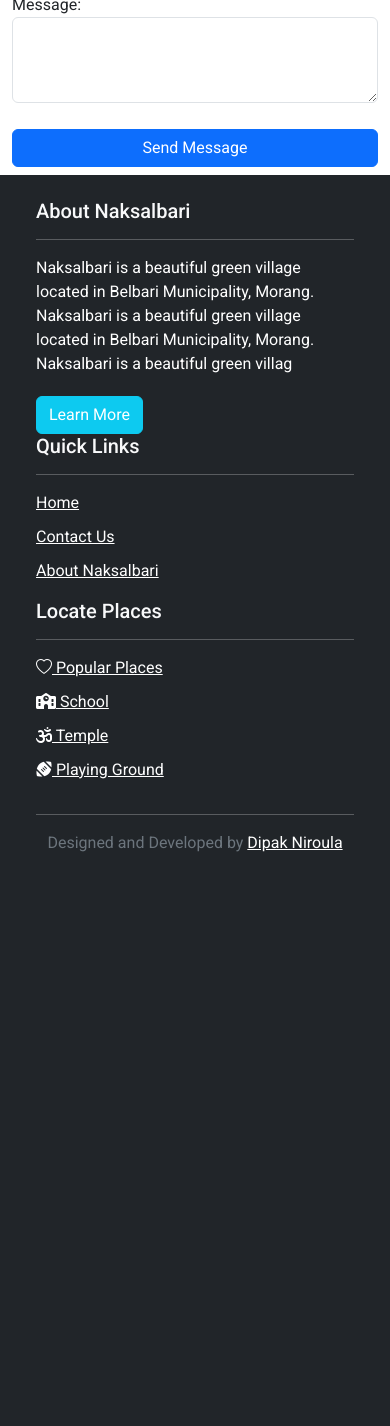
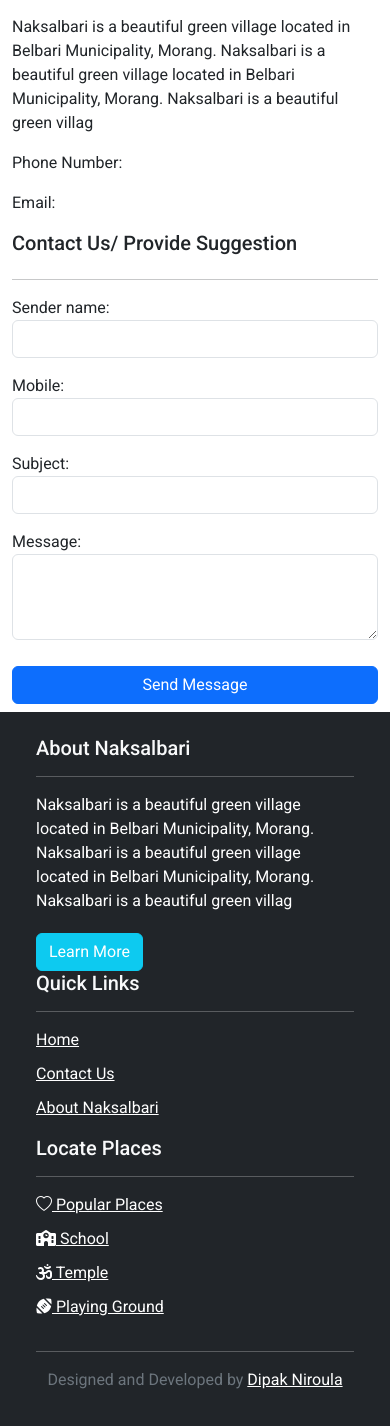
Before and after one commit to ecedreamer/janmabhumi, a Django app: page /contact/ in a window 390 px wide. Shown: the part 448-1874 px from the top of the page. Before the commit the page ends 1300 px from the top, so only its background shows below. Run offline with Django 5.2, Linux system fonts and the light colour scheme; data comes from the database, SQL or seed files in the repository; both versions use the stored data as it was after the commit; some libraries are stand-ins or nearby versions.

Commit message:
small modification

```diff
--- a/templates/clienttemplates/base.html
+++ b/templates/clienttemplates/base.html
@@ -17,9 +17,9 @@
     <div class="container-fluid">
         <!-- Brand -->
         <a class="navbar-brand" href="{% url 'website:home' %}">
-            <i class="bi bi-heart text-danger"></i>
-            <span class="text-danger">{{ site_info.name }} | नक्सलबारी</span>
-            <i class="bi bi-heart text-danger"></i>
+            <i class="bi bi-heart text-primary"></i>
+            <span class="text-primary">{{ site_info.name }} | नक्सलबारी</span>
+            <i class="bi bi-heart text-primary"></i>
         </a>
 
         <!-- Toggler -->
--- a/templates/clienttemplates/contact.html
+++ b/templates/clienttemplates/contact.html
@@ -5,20 +5,26 @@
 {% block contact %}active{% endblock %}
 
 {% block content %}
-    <section>
+    <section class="mt-4">
         <div class="row">
             <div class="col-md-12">
-                <h4>Contact Page</h4>
+                <h5>{{ site_info.municipality }}
+                            - {{ site_info.ward_no }}, {{ site_info.name }}, {{ site_info.district }}, Nepal</h5>
                 <hr>
             </div>
         </div>
-    </section>
-    <section>
         <div class="row">
             <div class="col-md-6">
                 <div class="row">
                     <div class="col-md-12">
-
+                        <img src="{{ site_info.image.url }}" alt="{{ site_info.name }}" class="img-fluid mt-3 mb-3">
+                        <p>{{ site_info.short_description|safe }}</p>
+                    </div>
+                </div>
+                <div class="row">
+                    <div class="col-md-12">
+                        <p><span>Phone Number: </span> {{ site_info.contact_number }}</p>
+                        <p><span>Email: </span> {{ site_info.contact_email }}</p>
                     </div>
                 </div>
             </div>
--- a/templates/clienttemplates/culturaleventdetail.html
+++ b/templates/clienttemplates/culturaleventdetail.html
@@ -10,8 +10,9 @@
             <h4>{{ cultural_event.event_name }}</h4>
             <hr>
             <img src="{{ cultural_event.event_image.url }}" alt="" class="img-fluid">
-        <br>
+            <div class="content-body">
                 <p>{{ cultural_event.description|safe }}</p>
+            </div>
         </div>
     </div>
 
--- a/templates/clienttemplates/cultures.html
+++ b/templates/clienttemplates/cultures.html
@@ -5,11 +5,11 @@
 {% block cultures %}active{% endblock %}
 
 {% block content %}
-    <section>
+    <section class="mt-4">
         <div class="row">
             <div class="col-md-12">
                 {% for cultural_group in cultural_groups %}
-                    <div class="row mt-3">
+                    <div class="row">
                         <div class="col-md-12">
                             <h5>{{ cultural_group.group_name }}</h5>
                             <hr>
@@ -21,7 +21,7 @@
                                             <img src="{{ event.event_image.url }}" class="card-img-top"
                                                  alt="{{ event.event_name }}">
                                             <div class="card-body">
-                                                <h5 class="card-title">{{ event.event_name }}</h5>
+                                                <h5 class="text-primary">{{ event.event_name }}</h5>
                                                 <p class="card-text card-content">
                                                     {{ event.short_description }}
                                                 </p>
--- a/website/models.py
+++ b/website/models.py
@@ -55,6 +55,10 @@
     image = models.ImageField(upload_to="site_info/")
     short_description = models.CharField(max_length=200)
     description = models.TextField()
+    contact_number = models.CharField(max_length=16, blank=True)
+    contact_number_alt = models.CharField(max_length=16, blank=True)
+    contact_email = models.EmailField(blank=True)
+    contact_email_alt = models.EmailField(blank=True)
 
     def __str__(self) -> str:
         return str(self.version)
```
Also changed, not shown: templates/clienttemplates/about.html (+5 -3 lines), templates/clienttemplates/home.html (+12 -8 lines), templates/clienttemplates/placelist.html (+7 -5 lines), db.sqlite3, website/migrations/0017_siteinfo_contact_email_siteinfo_contact_email_alt_and_more.py (added), website/migrations/0018_rename_contact_mobile_siteinfo_contact_number_and_more.py (added). Lines whose indentation alone changed are shown as unchanged.
